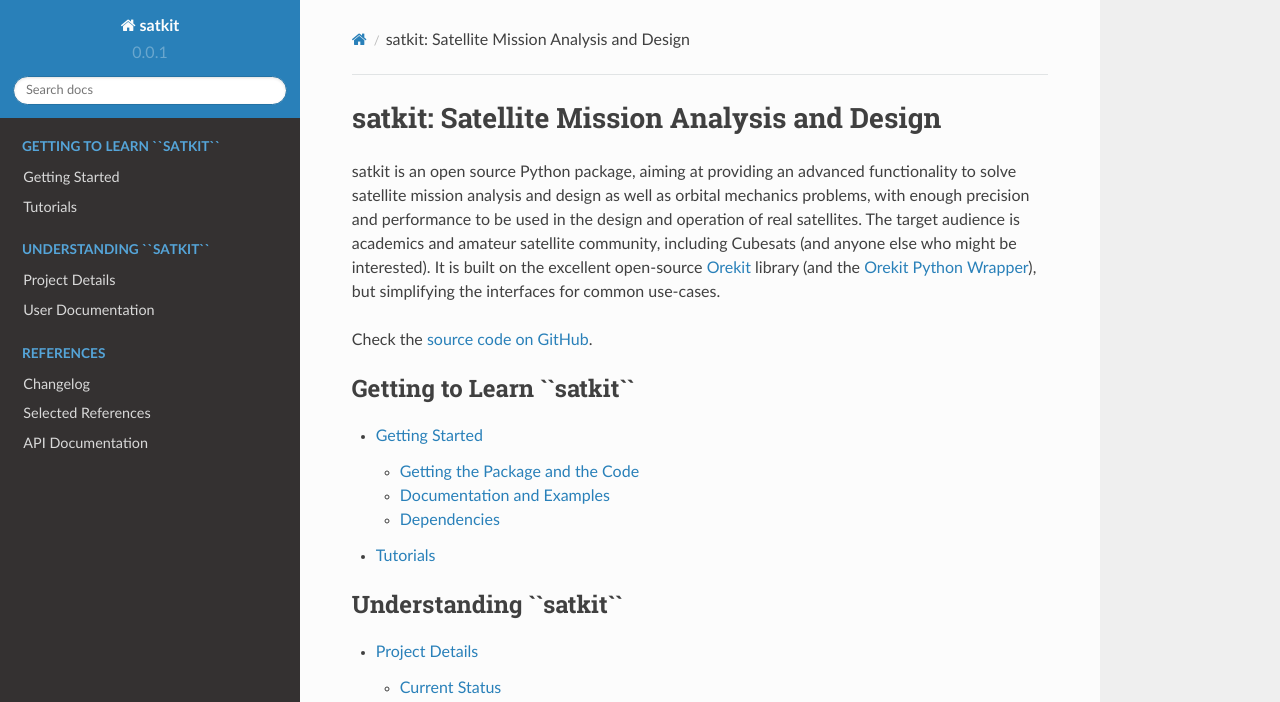
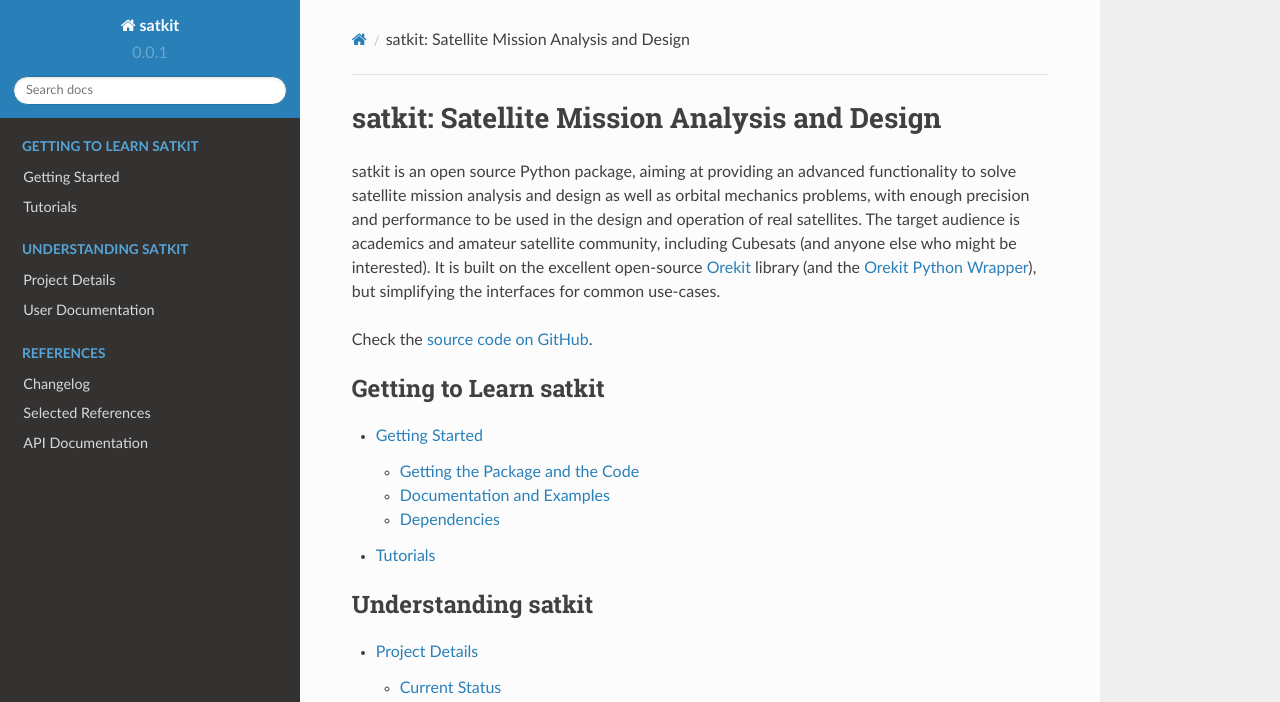
Before and after one commit to egemenimre/satkit, a Sphinx documentation site: the page built from docs/index.md, in a window 1280 px wide and 1369 px high. Shown: the top 702 px of the window. Built offline with Sphinx 7.4.7 and the Read the Docs theme 2.0.0, drawn with Linux system fonts in a browser that asks for light colours.

Commit message:
minor fixes

````diff
--- a/docs/index.md
+++ b/docs/index.md
@@ -7,7 +7,7 @@ Check the [source code on GitHub](https://github.com/egemenimre/satkit).
 ```{toctree}
 ---
 maxdepth: 2
-caption: Getting to Learn ``satkit``
+caption: Getting to Learn satkit
 ---
 getting_started
 tutorials
@@ -16,7 +16,7 @@ tutorials
 ```{toctree}
 ---
 maxdepth: 2
-caption: Understanding ``satkit``
+caption: Understanding satkit
 ---
 about
 doc_index
````
